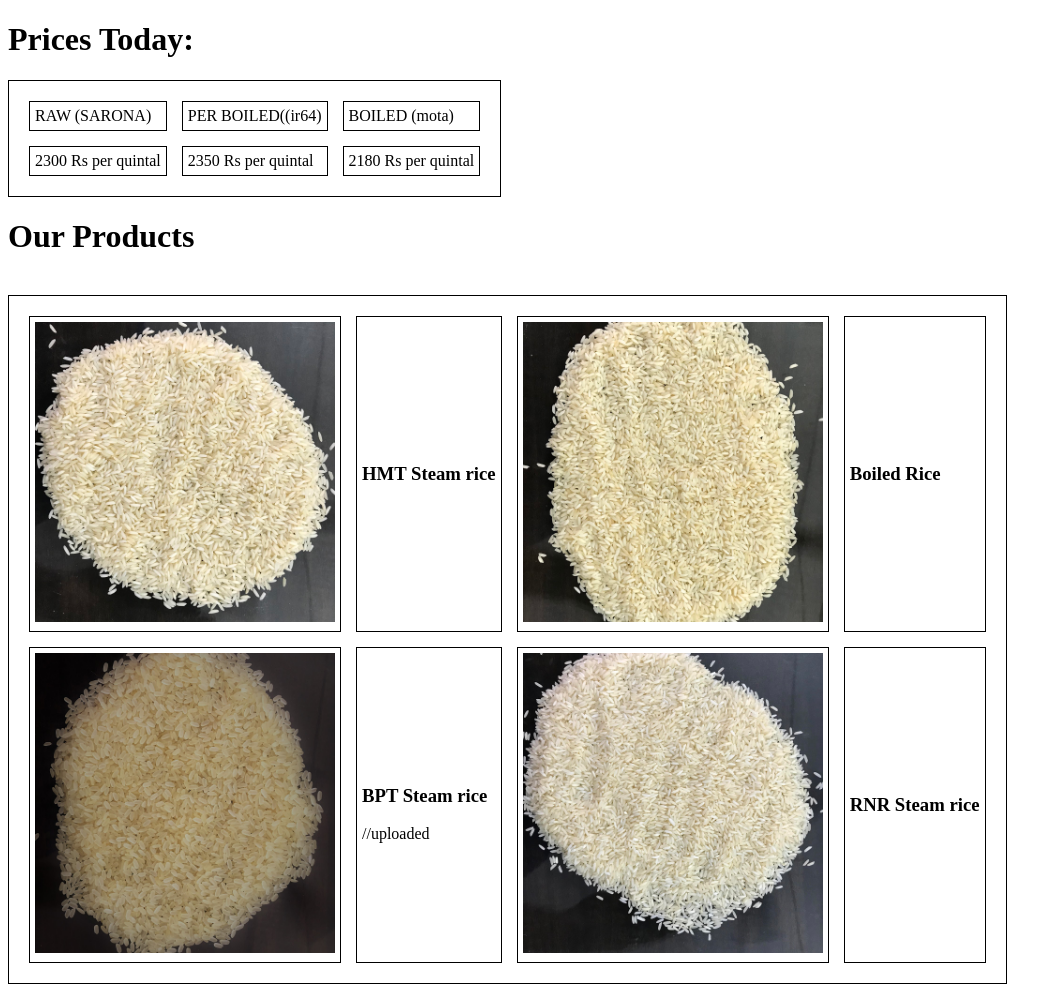
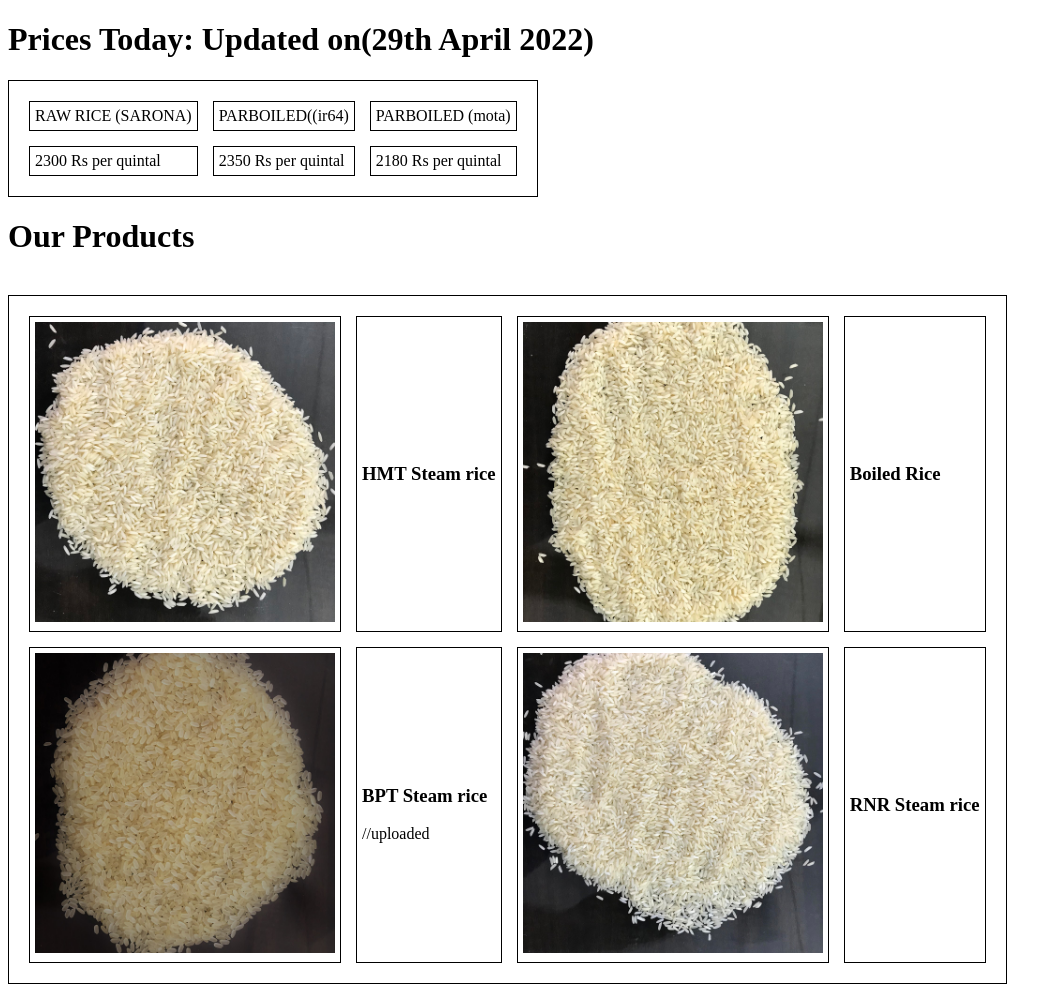
Before and after one commit to gyanviupadhyay/gangotriudyog, a plain HTML site: page products.html in a window 1280 px wide. Shown: the whole page, without its empty margins (0-1062 px from the left). Drawn offline with Linux system fonts and the light colour scheme.

Commit message:
Update products.html

```diff
--- a/products.html
+++ b/products.html
@@ -19,14 +19,14 @@
 </head>
 
 <body>
-  <h1>Prices Today: </h1>
+  <h1>Prices Today: Updated on(29th April 2022)</h1>
   <table>
     <h3>
       <thead>
         <tr>
-          <td>RAW (SARONA)</td>
-          <td>PER BOILED((ir64)</td>
-          <td>BOILED (mota)</td>
+          <td>RAW RICE (SARONA)</td>
+          <td>PARBOILED((ir64)</td>
+          <td>PARBOILED (mota)</td>
         </tr>
       </thead>
     </h3>
```
